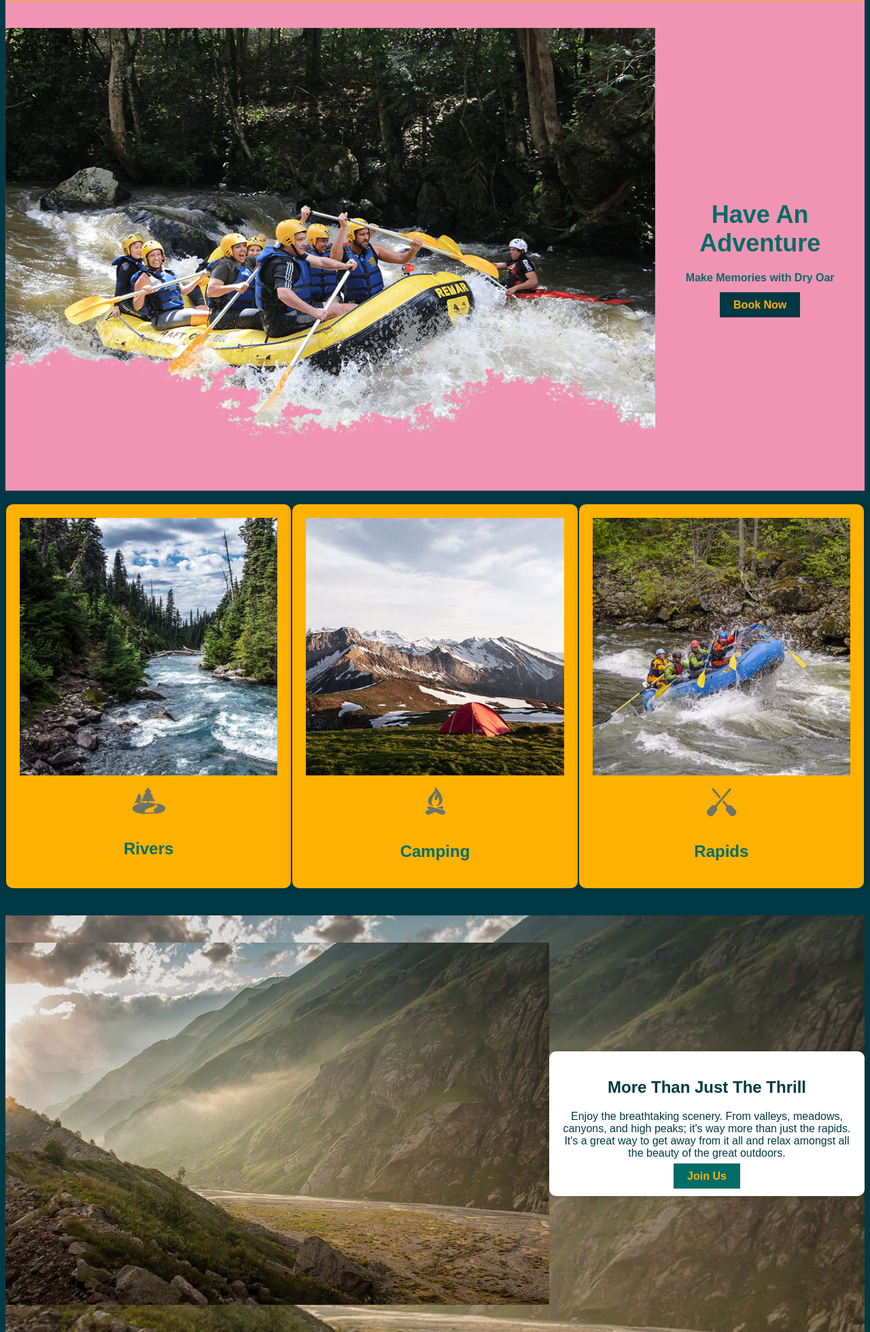
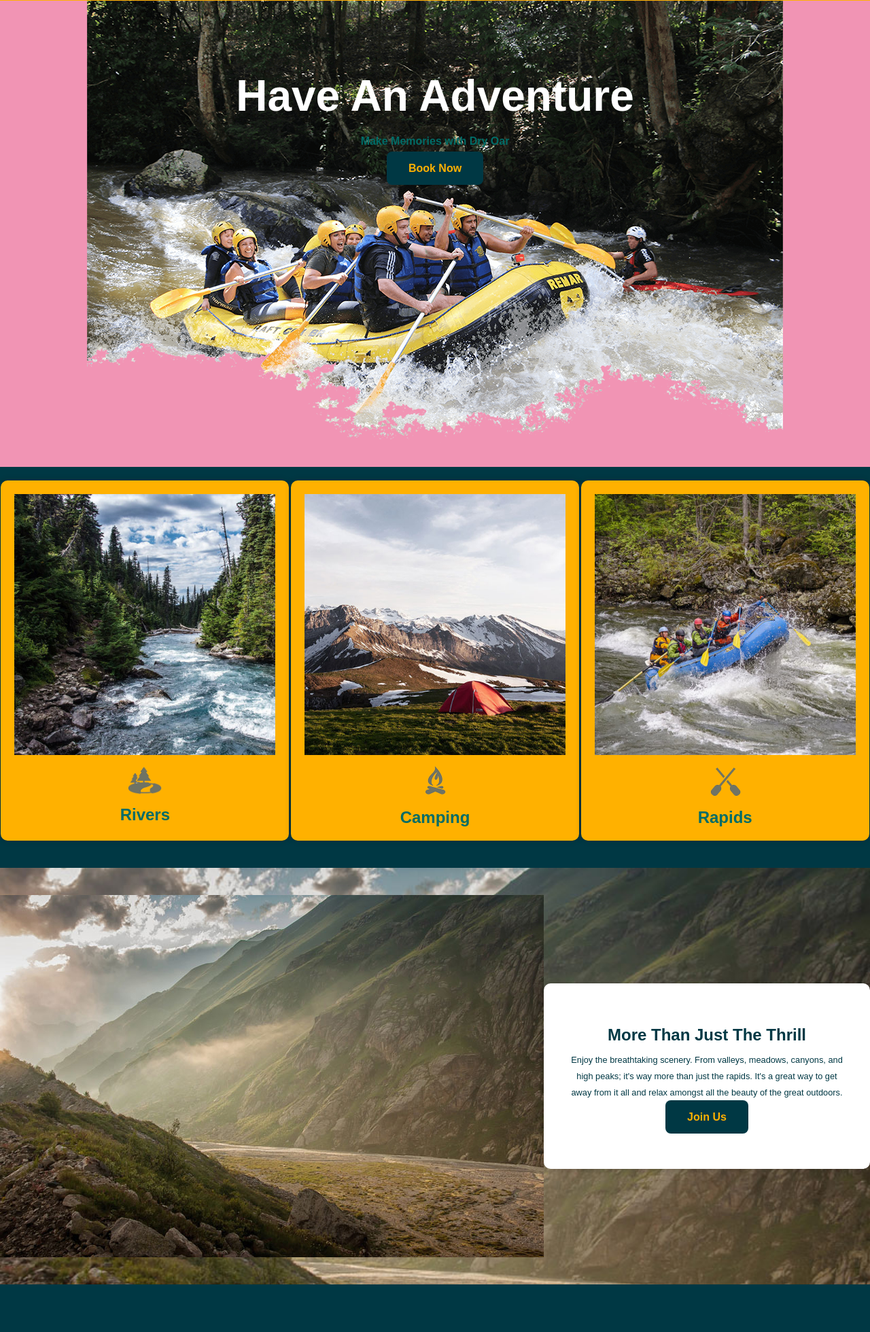
Before and after one commit to luisquispetello/byu, a plain HTML site: page wdd130/wwr/index.html in a window 1280 px wide. Shown: the part 195-2155 px from the top of the page at 68% size. Drawn offline with Linux system fonts and the light colour scheme; files whose address does not match are found by name.

Commit message:
css update

```diff
--- a/wdd130/wwr/styles/style.css
+++ b/wdd130/wwr/styles/style.css
@@ -11,6 +11,9 @@ body {
   font-family: 'Grotesk Space', sans-serif;
   background-color: var(--color-primary);
   color: var(--color-secondary);
+  font-size: 16px;
+  margin: 0;
+  padding: 0;
 }
 
 a {
@@ -28,6 +31,10 @@ a {
   justify-content: space-between;
 }
 
+main section img {
+  box-sizing: border-box;
+}
+
 /* Header styles */
 header {
   background-color: var(--color-accent);
@@ -36,6 +43,7 @@ header {
 
 #logo_link {
   text-decoration: none;
+  padding-top: 0.5em;
 }
 
 .logo {
@@ -51,6 +59,7 @@ nav {
 nav a {
   color: var(--color-primary);
   margin-right: 20px;
+  padding: 2em;
 }
 
 /* Hero styles */
@@ -59,32 +68,40 @@ nav a {
   display: flex;
   justify-content: center;
   align-items: center;
-  padding: 40px 0;
+  padding: 0;
+  position: relative;
+
 }
 
 #hero-img {
-  max-width: 100%;
+  width: 100%;
+  height: auto;
 }
 
 #hero-msg {
   text-align: center;
+  position: absolute;
+  top: 50px;
+
 }
 
 .home-title {
-  font-size: 36px;
+  font-size: 4em;
   margin-bottom: 10px;
+  color: white;
 }
 
 .button-box {
   margin-top: 20px;
 }
 
-.book {
+.book, .join {
   background-color: var(--color-primary);
   color: var(--color-accent);
-  padding: 10px 20px;
+  padding: 1em 2em;
   text-decoration: none;
   font-weight: bold;
+  border-radius: .5em;
 }
 
 /* Cards styles*/
@@ -114,6 +131,7 @@ nav a {
 }
 
 h2 {
+  margin: 0;
   font-size: 24px;
 }
 
@@ -128,23 +146,20 @@ h2 {
 
 .msg {
   background-color: white;
-  padding: 20px;
+  padding: 4em 2em;
   border-radius: 10px;
   box-shadow: 0px 0px 10px rgba(0, 0, 0, 0.2);
+  line-height: 1.5em;
 }
 
-.join {
-  background-color: var(--color-secondary);
-  color: var(--color-accent);
-  padding: 10px 20px;
-  text-decoration: none;
-  font-weight: bold;
+.msg p{
+  font-size: 0.8em;
 }
 
 /* Footer style */
 footer {
   background-color: var(--color-primary);
-  padding: 20px 0;
+  padding: 2em 0;
   color: var(--color-accent);
   text-align: center;
 
```
